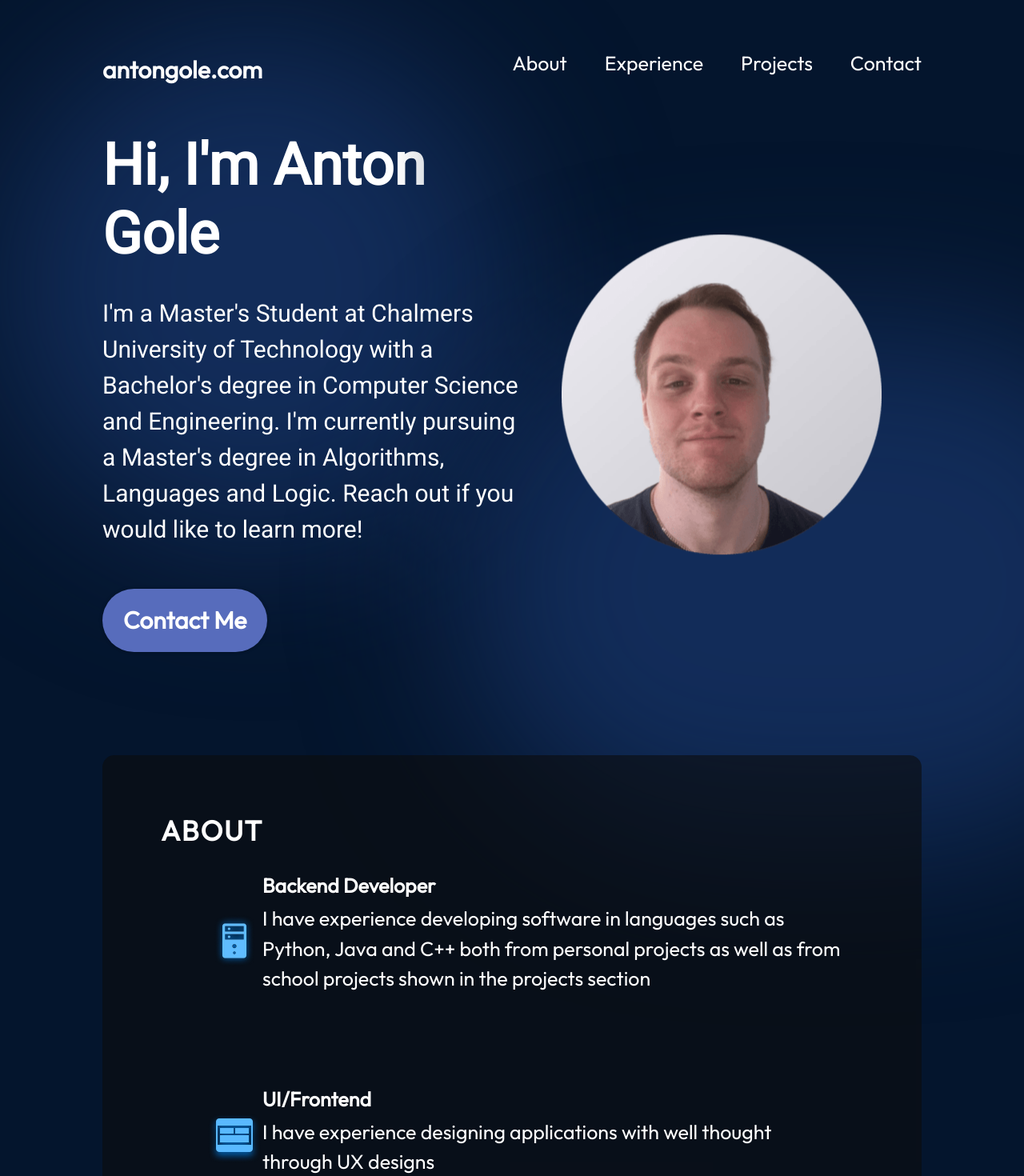
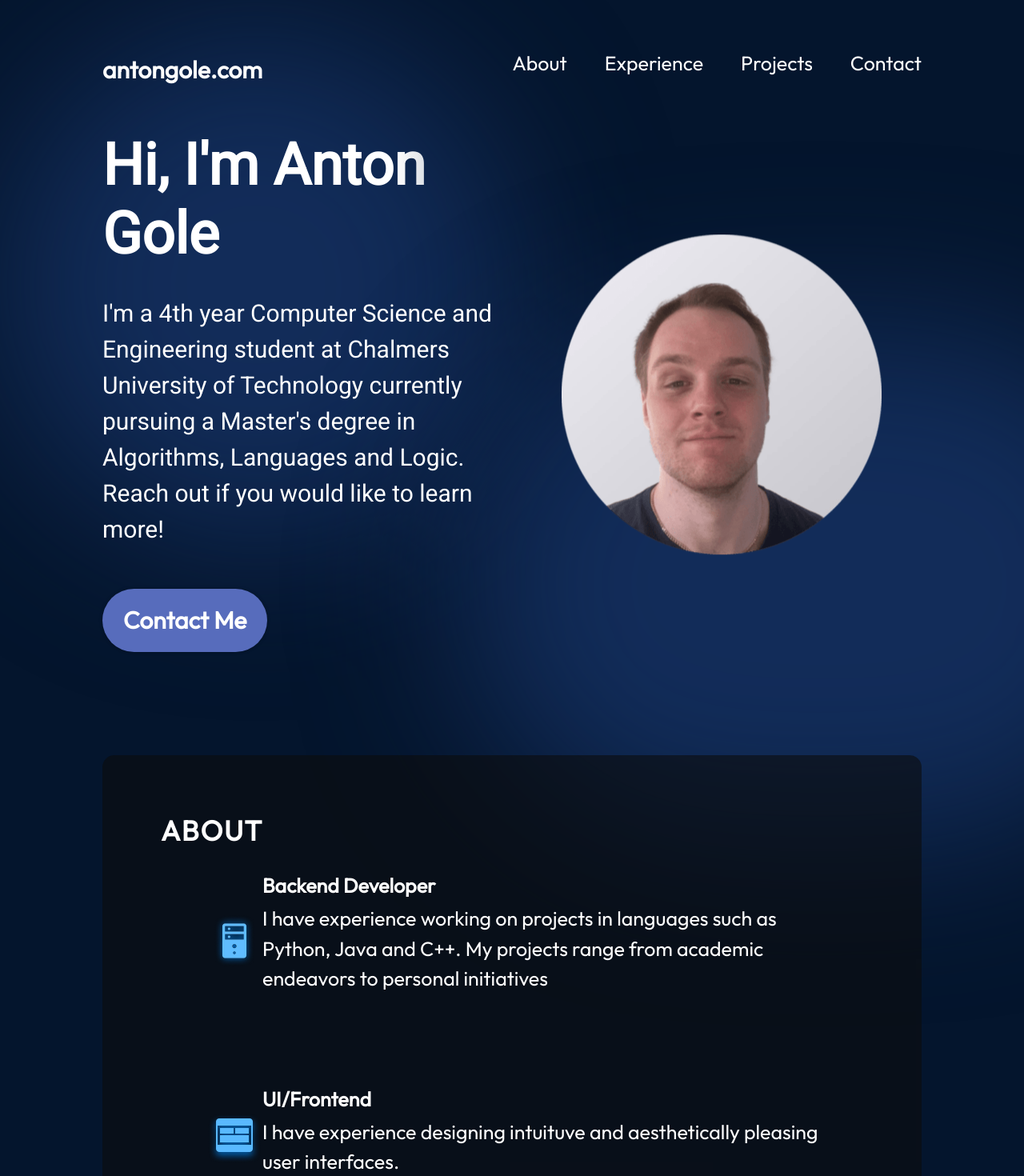
Before and after one commit to AntonGole/Portfolio, a React (Vite) app: page / in a window 1280 px wide. Shown: the top 1470 px of the page at 80% size. Built offline with nearby package versions, Linux system fonts and the light colour scheme.

Commit message:
Updated introduction section

```diff
--- a/src/components/About/About.tsx
+++ b/src/components/About/About.tsx
@@ -14,9 +14,9 @@ const About = () => {
             <div className={styles.aboutItemText}>
               <h3>Backend Developer</h3>
               <p>
-                I have experience developing software in languages such as
-                Python, Java and C++ both from personal projects as well as from
-                school projects shown in the projects section
+                I have experience working on projects in languages such as
+                Python, Java and C++. My projects range from academic endeavors
+                to personal initiatives
               </p>
             </div>
           </li>
@@ -25,8 +25,8 @@ const About = () => {
             <div className={styles.aboutItemText}>
               <h3>UI/Frontend</h3>
               <p>
-                I have experience designing applications with well thought
-                through UX designs
+                I have experience designing intuituve and aesthetically pleasing
+                user interfaces.
               </p>
             </div>
           </li>
--- a/src/components/Hero/Hero.tsx
+++ b/src/components/Hero/Hero.tsx
@@ -8,10 +8,10 @@ const Hero = () => {
       <div className={styles.content}>
         <h1 className={styles.title}>Hi, I'm Anton Gole</h1>
         <p className={styles.description}>
-          I'm a Master's Student at Chalmers University of Technology with a
-          Bachelor's degree in Computer Science and Engineering. I'm currently
-          pursuing a Master's degree in Algorithms, Languages and Logic. Reach
-          out if you would like to learn more!
+          I'm a 4th year Computer Science and Engineering student at Chalmers
+          University of Technology currently pursuing a Master's degree in
+          Algorithms, Languages and Logic. Reach out if you would like to learn
+          more!
         </p>
         <a href="mailto:antongole@hotmail.com" className={styles.contactBtn}>
           Contact Me
```
